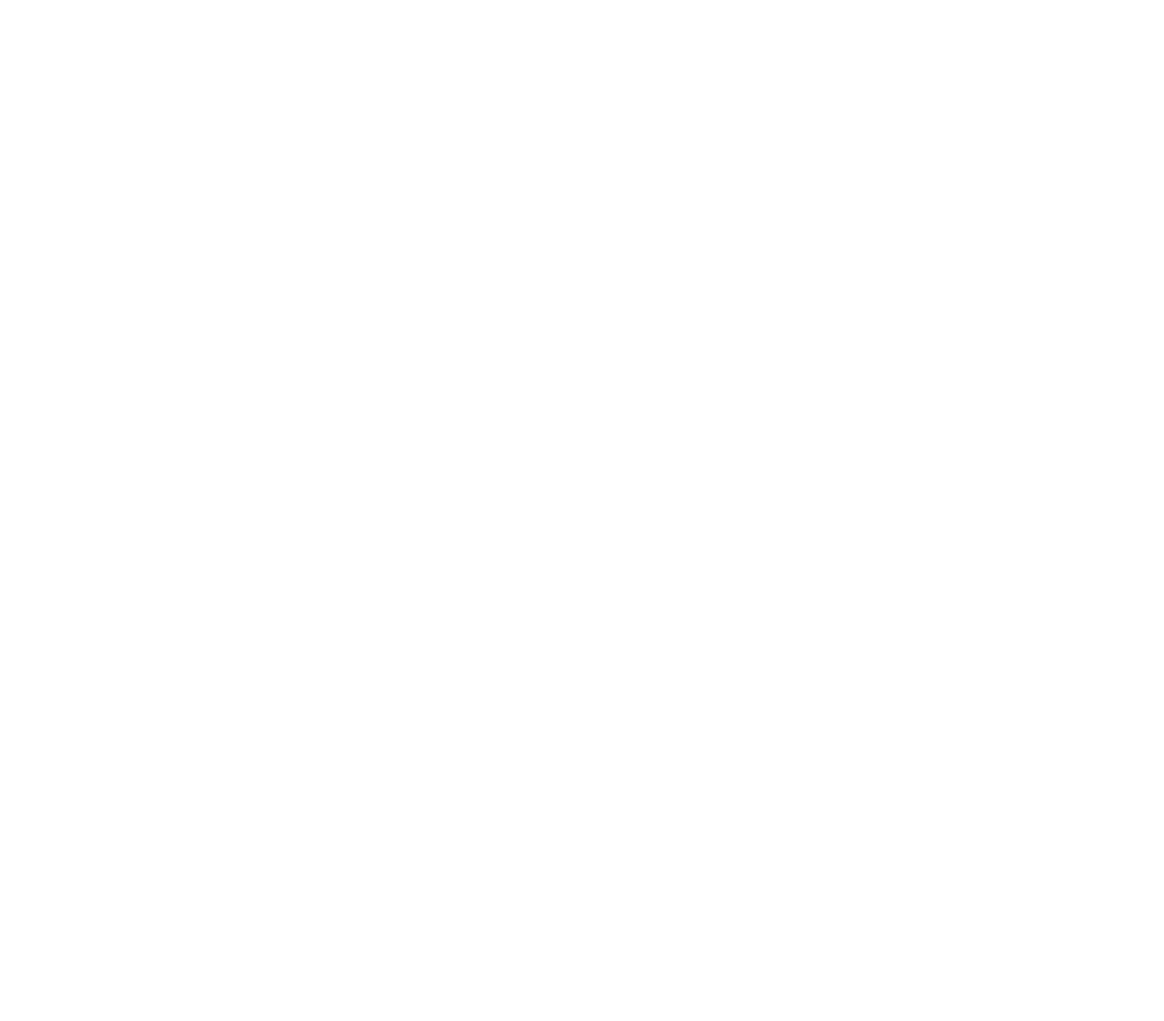
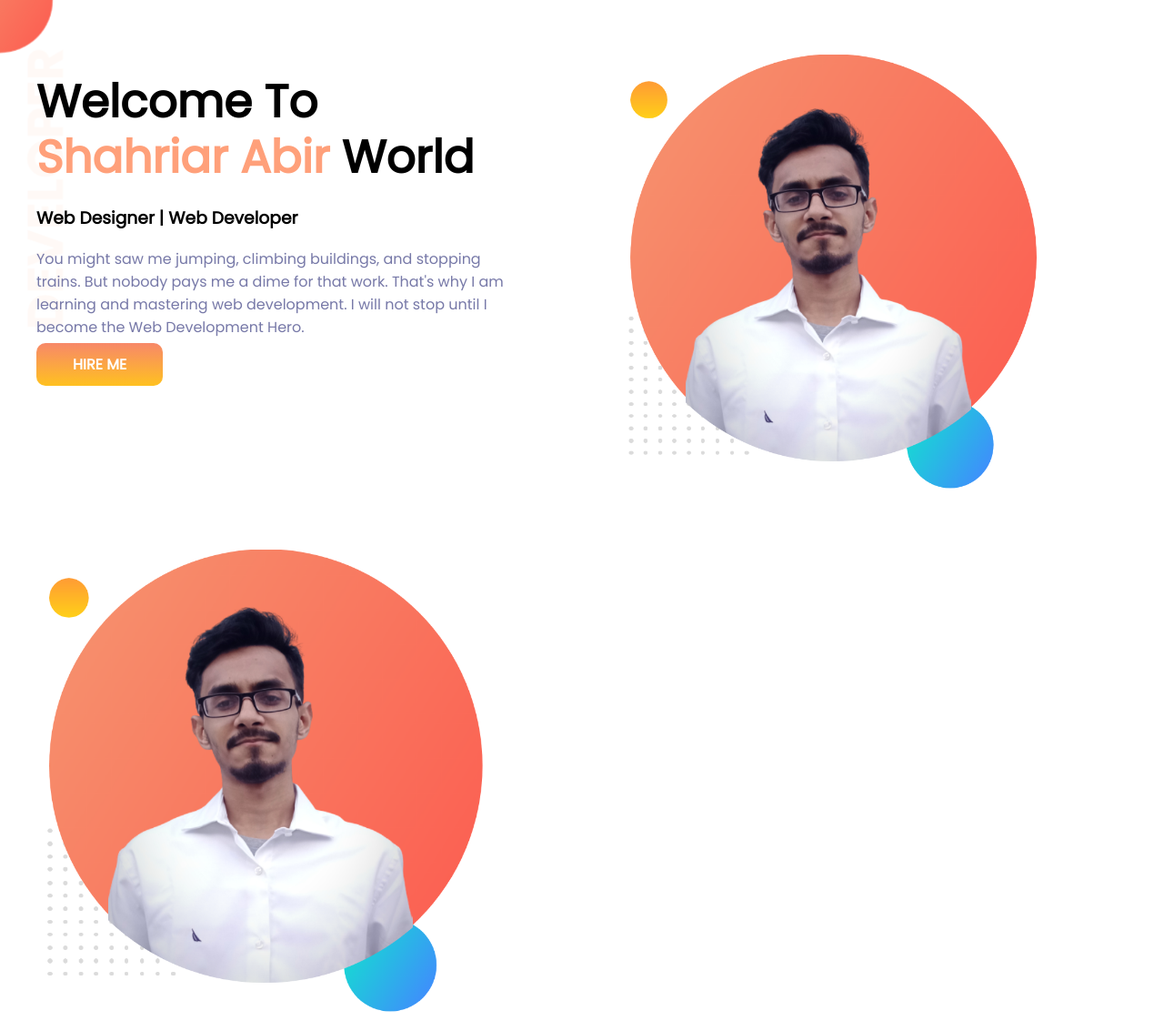
Before and after one commit to ShahriarAbir86/Portfolio, a plain HTML site: page index.html in a window 1280 px wide. Shown: the top 1122 px of the page at 91% size. Before the commit the page ends 800 px from the top, so only its background shows below. Drawn offline with Linux system fonts and the light colour scheme.

Commit message:
First Section

```diff
--- a/index.html
+++ b/index.html
@@ -5,8 +5,38 @@
     <meta http-equiv="X-UA-Compatible" content="IE=edge">
     <meta name="viewport" content="width=device-width, initial-scale=1.0">
     <title>Portfolio</title>
+    <link rel="preconnect" href="https://fonts.googleapis.com">
+    <link rel="preconnect" href="https://fonts.gstatic.com" crossorigin>
+    <link href="https://fonts.googleapis.com/css2?family=Poppins&display=swap" rel="stylesheet">
+        <link rel="stylesheet" href="style.css">
 </head>
 <body>
+    <section class="Welcome-Section">
+        <div class="half-width">
+            <h1>Welcome To</h1>
+            <h1><span>Shahriar Abir</span> World</h1>
+            <h3>Web Designer | Web Developer</h3>
+            <p>You might saw me jumping, climbing buildings, and stopping <br> trains. But nobody pays me a dime for that work. That's why I am <br> learning and mastering web development. I will not stop until I <br> become the Web Development Hero.</p>
 
+            <a class="button" target="_blank" href="https://www.linkedin.com/in/kazi-md-shahriar-36486620b/">Hire Me</a>
+        </div>
+        <div class="half-width">
+            <img src="images/my-bg.png" alt="my-bg">
+        </div>
+    </section>
+    <section>
+        <div>
+            <div class="half-width">
+                <img src="images/my-bg.png" alt="my-bg">
+            </div>
+            <div class="half-width">
+                <h1>Welcome To</h1>
+                <h1><span>Shahriar Abir</span>World</h1>
+
+                <p></p>
+                <a href="">Hire Me</a>
+            </div>
+        </div>
+    </section>
 </body>
 </html>
--- a/style.css
+++ b/style.css
@@ -0,0 +1,43 @@
+body{
+    margin: 0;
+    font-family: 'Poppins', sans-serif;
+}
+
+h1{
+
+    font-size: 50px;
+    line-height: 20px;
+    vertical-align: middle;
+}
+
+p{
+    color: #7779a8;
+}
+.Welcome-Section{
+    display:flex;
+    width: 100%;
+    background-image: url(images/top-banner.png);
+    background-repeat: no-repeat;
+
+}
+.half-width span{
+    color: lightsalmon;
+}
+.half-width{
+    width:50%;
+    margin-top: 60px;
+    margin-left: 40px;
+}
+.half-width img{
+    width: 80%;
+}
+.button{
+    background-image: linear-gradient(#f78869, #ffc120 );
+    border-radius: 10px;
+    padding: 12px 40px;
+    text-decoration: none;
+    color: white;
+    text-transform: uppercase;
+    margin-top: 20px;
+    font-weight: 700;
+}
```
